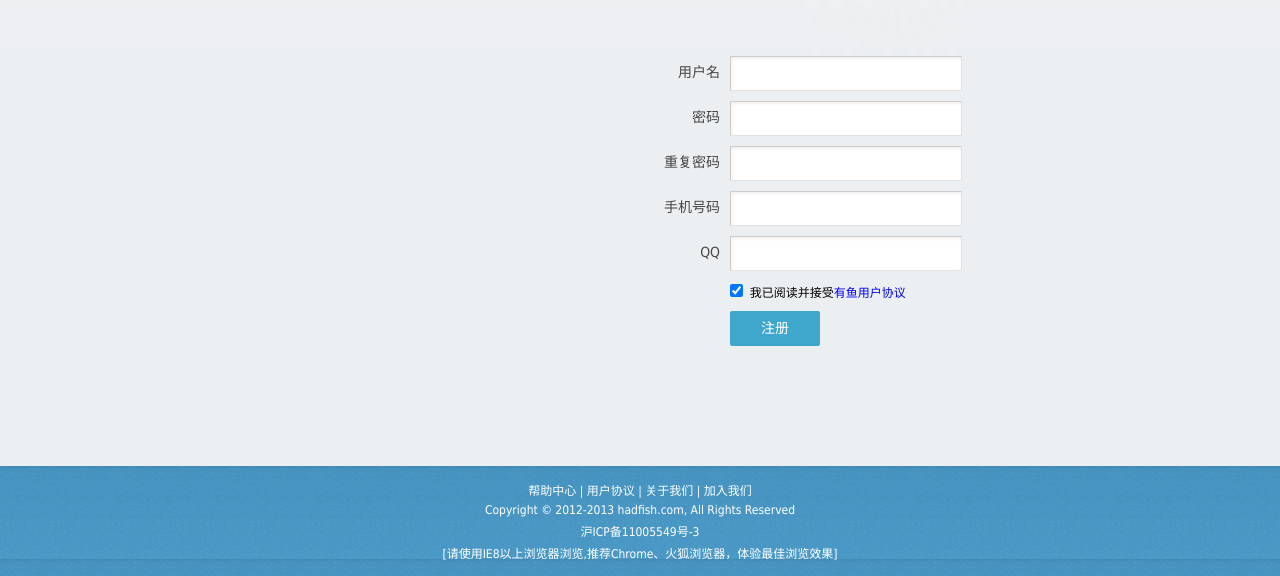
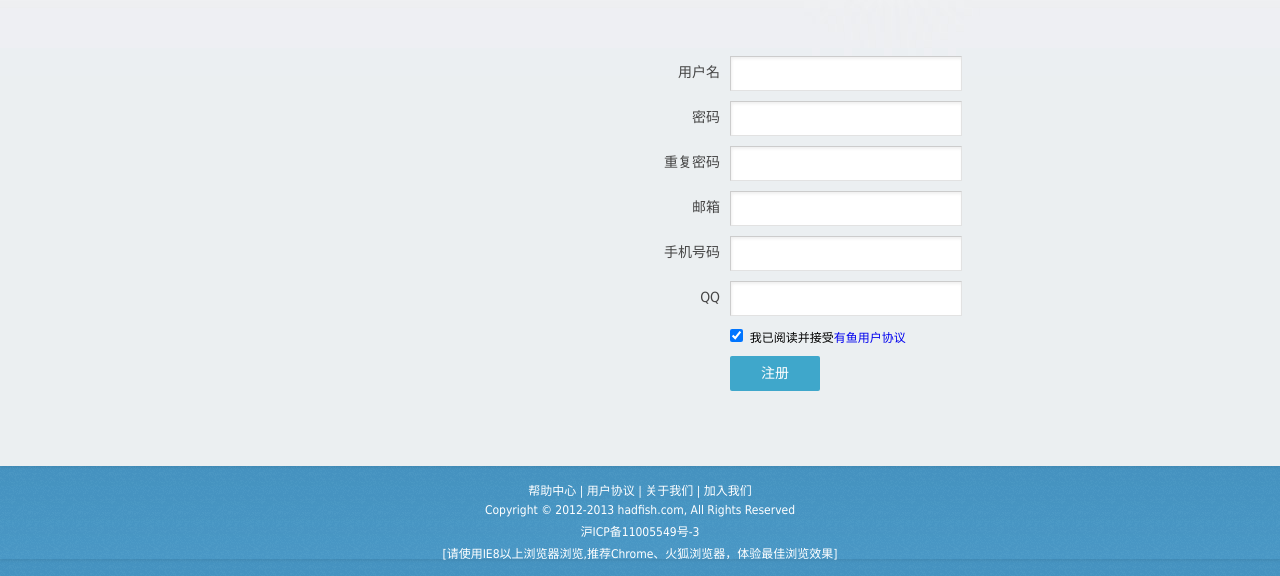
Before and after one commit to cloverstd/hadfish, a Python web app: template hadfish/templates/user/register.html in a window 1280 px wide. Shown: the part 224-800 px from the top of the page. Run offline with Jinja, Linux system fonts and the light colour scheme; the template is opened without the code that fills it, so the values that code supplies are empty.

Commit message:
注册时的问题

```diff
--- a/hadfish/templates/user/register.html
+++ b/hadfish/templates/user/register.html
@@ -9,7 +9,7 @@
 
 <!--注册主体-->
 <div id="right-reg">
-	<form id="regform" action="reg-do.asp" method="post" name="reg">
+    <form id="regform" action="{{ url_for('account.register') }}" method="post" name="reg">
 	<div id="reg-box">
     	<div class="regbox-list">
         	<div class="regbox-list-bt"><span>用户名</span></div>
@@ -48,6 +48,18 @@
         </div>
 
     	<div class="regbox-list">
+        	<div class="regbox-list-bt"><span>邮箱</span></div>
+            <div class="regbox-list-text"><input class="reginput" type="text" name="email"/></div>
+            <div class="regbox-list-alert">
+                <!--
+                <span class="alert-wrong" id="regname-no"></span>
+                -->
+                <span class="alert-right"></span>
+            </div>
+            <div class="regbox-list-tip"><span>您的邮箱，用于接收信息</span></div>
+        </div>
+
+    	<div class="regbox-list">
         	<div class="regbox-list-bt"><span>手机号码</span></div>
             <div class="regbox-list-text"><input class="reginput" type="text" name="tel"/></div>
             <div class="regbox-list-alert">
@@ -71,7 +83,7 @@
             <div class="regbox-list-tip"><span>选填</span></div>
         </div>
         <div class="regbox-list xieyi">
-            <input name="xieyi" type="checkbox" value="1" checked />&nbsp;&nbsp;我已阅读并接受<a href="{{ url_for('page', slug='agreement') }}">有鱼用户协议</a>
+            <input name="xieyi" type="checkbox" value="1" checked />&nbsp;&nbsp;我已阅读并接受<a href="{{ url_for('page.page_ui', slug='agreement') }}">有鱼用户协议</a>
         </div>
         <div class="regbox-list areg">
             <a href="javascript:document.reg.submit();" class="login-button" id="regbutton">注册</a>
```
